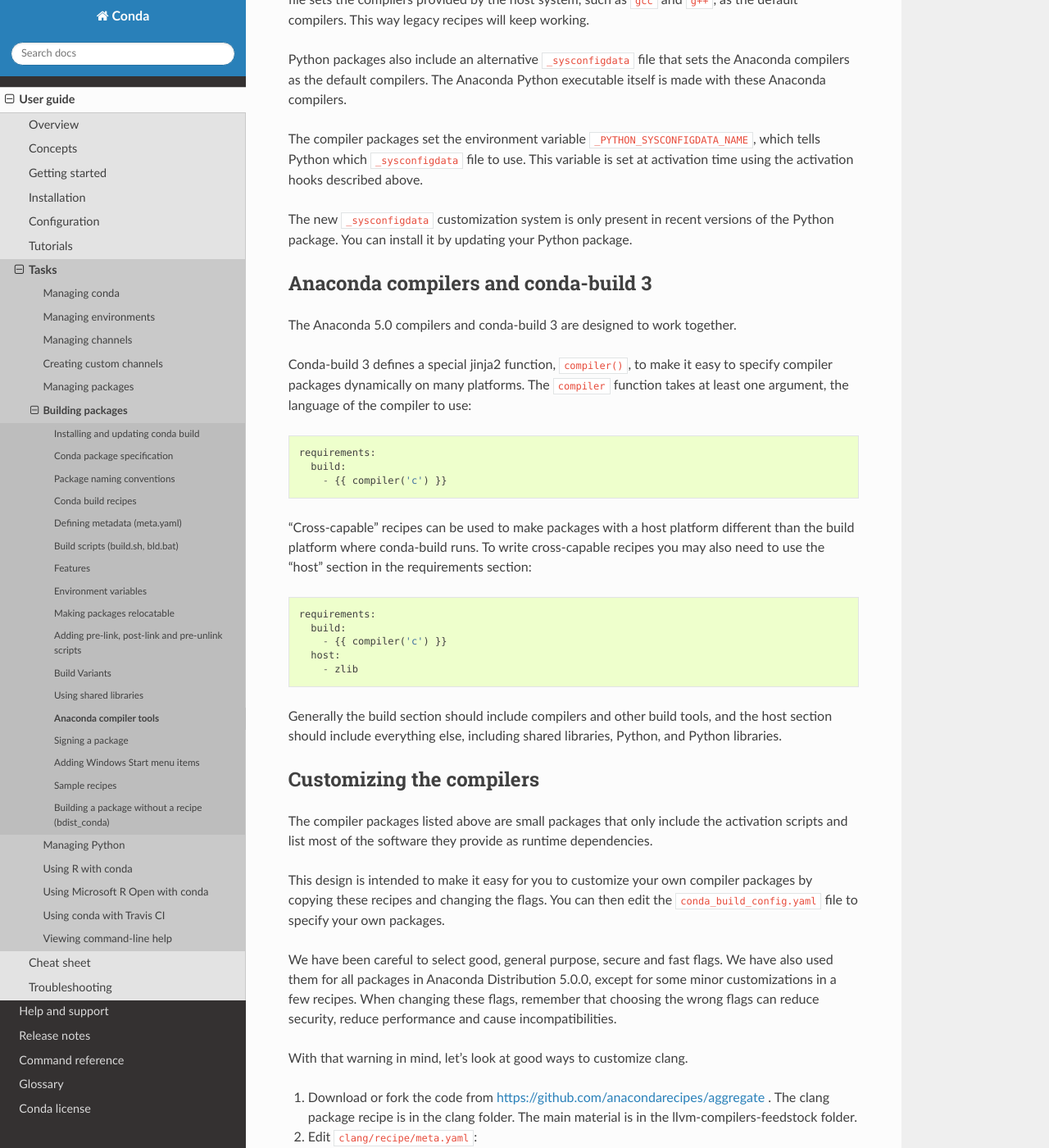
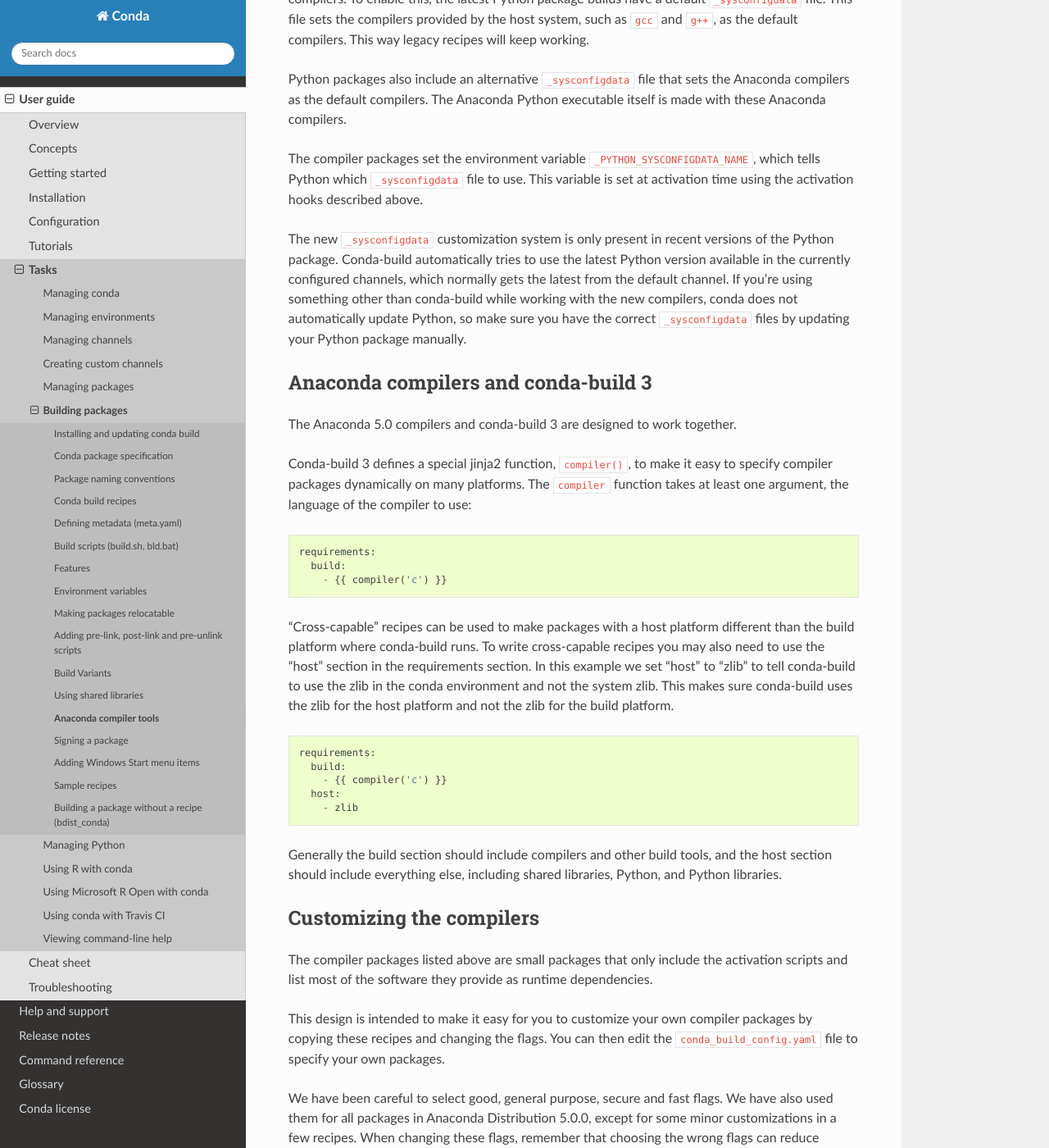
Before and after one commit to conda/conda-docs, a Sphinx documentation site: the page built from docs/source/user-guide/tasks/build-packages/compiler-tools.rst, in a window 1280 px wide and 1400 px high, scrolled down 2028 px. Shown: the whole window at 82% size. Built offline with Sphinx 7.4.7 and the Read the Docs theme 2.0.0, drawn with Linux system fonts in a browser that asks for light colours; some of the changed text lies outside the part shown.

Commit message:
include msarahan answers
include msarahan answers

```diff
--- a/docs/source/user-guide/tasks/build-packages/compiler-tools.rst
+++ b/docs/source/user-guide/tasks/build-packages/compiler-tools.rst
@@ -12,7 +12,9 @@
 
 Before Anaconda 5.0, compilers were installed using system tools such as XCode
 or ``yum install gcc``. Now there are conda packages for Linux and macOS
-compilers. These packages are split into separate compilers:
+compilers. Unlike the previous gcc 4.8.5 packages that included gcc, g++ and
+gfortran all in the same package, these conda packages are split into separate
+compilers:
 
 Linux:
 
@@ -104,8 +106,12 @@
 described above.
 
 The new ``_sysconfigdata`` customization system is only present in recent
-versions of the Python package. You can install it by updating your Python
-package.
+versions of the Python package. Conda-build automatically tries to use the
+latest Python version available in the currently configured channels, which
+normally gets the latest from the default channel. If you're using something
+other than conda-build while working with the new compilers, conda does not
+automatically update Python, so make sure you have the correct
+``_sysconfigdata`` files by updating your Python package manually.
 
 Anaconda compilers and conda-build 3
 ====================================
@@ -124,7 +130,12 @@
 "Cross-capable" recipes can be used to make packages with a host platform
 different than the build platform where conda-build runs. To write cross-capable
 recipes you may also need to use the "host" section in the requirements
-section::
+section. In this example we set "host" to "zlib" to tell conda-build to use
+the zlib in the conda environment and not the system zlib. This makes sure
+conda-build uses the zlib for the host platform and not the zlib for the build
+platform.
+
+::
 
     requirements:
       build:
@@ -228,9 +239,9 @@
    scripts that those install scripts are installing.
 
    Note that we make the package ``clang`` in the main material agree in version
-   with our output version (implicitly the same as the top-level recipe). The
-   ``clang`` package sets no environment variables at all, so it may be
-   difficult to use directly.
+   with our output version. This is implicitly the same as the top-level
+   recipe. The ``clang`` package sets no environment variables at all, so it
+   may be difficult to use directly.
 
 5. Let's examine the script ``install-clang.sh``::
 
```
